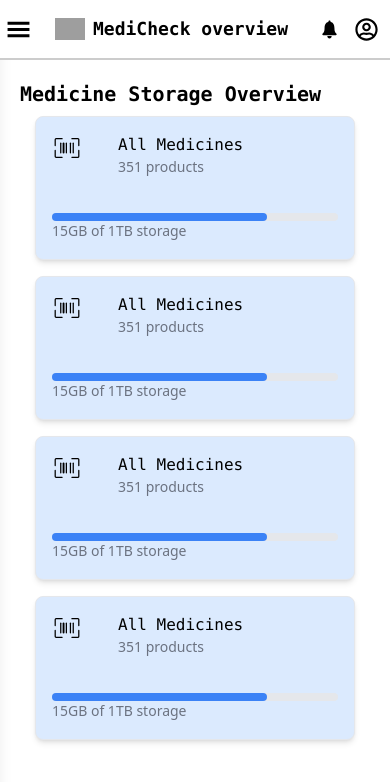
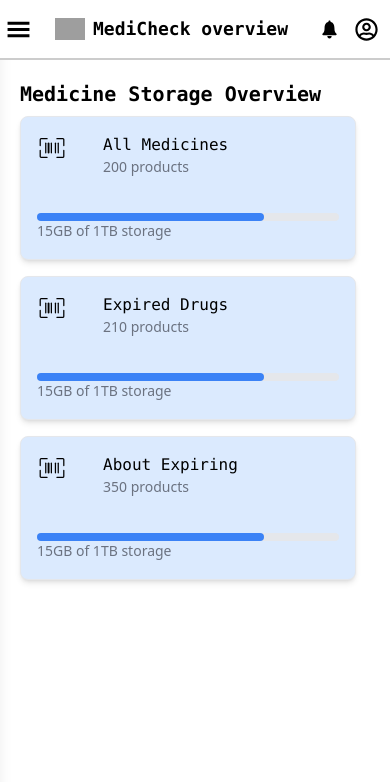
Before and after one commit to Jerry-Khobby/Medicine-shelf-life-checker, a Next.js app: page / in a window 390 px wide. Shown: the top 782 px of the page. Built offline with nearby package versions, Linux system fonts and the light colour scheme; grey boxes are pictures that could not be loaded.

Commit message:
responsiveness checked

```diff
--- a/src/components/homepage/card.jsx
+++ b/src/components/homepage/card.jsx
@@ -1,16 +1,16 @@
 import React from 'react';
 import { CiBarcode } from "react-icons/ci";
 
-const MedicineCards = ({heading,quantity,percentage,iconName}) => {
+const MedicineCards = ({heading,quantity,percentage,iconName,color}) => {
   return (
-    <div className="p-4 border rounded-lg shadow-md sm:w-80 lg:w-96 md:80 w-80 h-36 flex flex-col bg-blue-100 cursor-pointer">
+    <div className="p-4 border rounded-lg shadow-md sm:w-[21rem] lg:w-96 md:w-[21rem] w-[21rem] h-36 flex flex-col bg-blue-100 cursor-pointer">
       <div className="flex items-start gap-5 mb-4">
         <div className="mr-4">
           <CiBarcode size={30} />
         </div>
         <div>
-          <h3 className="text-md font-md font-mono">All Medicines</h3>
-          <p className="text-gray-500 text-sm font-medium font-sans">351 products</p>
+          <h3 className="text-md font-md font-mono">{heading}</h3>
+          <p className="text-gray-500 text-sm font-medium font-sans">{quantity} products</p>
         </div>
       </div>
       <div>
--- a/src/components/homepage/main.jsx
+++ b/src/components/homepage/main.jsx
@@ -8,19 +8,16 @@ const MainHomePage = () => {
       <div className="px-5 lg:px-8 pb-2">
         <h3 className='font-semibold font-mono text-xl '>Medicine Storage Overview</h3>
       </div>
-      <div className="flex justify-center lg:px-8">
-        <div className="grid gap-4 sm:grid-cols-2 md:grid-cols-2 lg:grid-cols-3">
+      <div className="flex justify-start sm:justify-start md:justify-start lg:justify-center lg:px-8 px-5 sm:px-5 md:px-5">
+        <div className="grid gap-4 sm:grid-cols-1 md:grid-cols-1 lg:grid-cols-3">
           <div className="flex justify-center">
-            <MedicineCards />
+            <MedicineCards heading="All Medicines" quantity="200"/>
           </div>
           <div className="flex justify-center">
-            <MedicineCards />
+            <MedicineCards heading="Expired Drugs" quantity="210" />
           </div>
           <div className="flex justify-center">
-            <MedicineCards />
-          </div>
-          <div className="flex justify-center">
-            <MedicineCards />
+            <MedicineCards  heading="About Expiring" quantity="350"/>
           </div>
         </div>
       </div>
```
